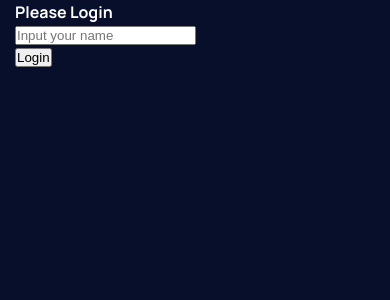
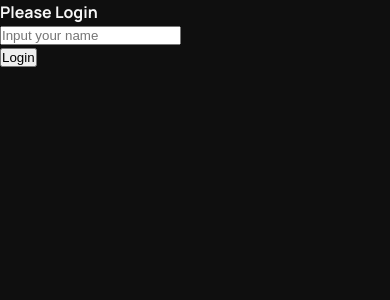
Before and after one commit to kashubyak/car-Catalog, a React (Vite) app: page / in a window 390 px wide. Shown: the top 300 px of the page. Built offline with nearby package versions, Linux system fonts and the light colour scheme; data requests are answered from the project's data file.

Commit message:
Commit changes: - updated maps of the machine for the responsive site - changing the color palette of the site - fixed a bug with the side menu - set fixed positions for header and side menu - changed the color palette in the side menu when the button is active

```diff
--- a/src/assets/style/global.css
+++ b/src/assets/style/global.css
@@ -1,24 +1,18 @@
 @import url('https://fonts.googleapis.com/css2?family=Manrope:wght@200;300;400;500;600;700;800&display=swap');
 
 .lightTheme {
-	--body-color: #f9f9f9;
-	--white-color: #000;
-	--theme-color: #aac8a7;
-	--black-color: #fff;
-	--search-color: #eeeeee;
-	--fire-bubble: #faf8f8;
-	--light-grey: #f2f2f2;
-	--deam-white: #000;
+	--body-color: #f7f7f7;
+	--white-color: #0f0f0f;
+	--theme-color: #607274;
+	--card-back: #f6f5f2;
+	--deam-white: #0f0f0f;
 }
 .darkTheme {
-	--body-color: #070f2b;
-	--white-color: #fff;
-	--theme-color: #874ccc;
-	--black-color: #000;
-	--search-color: #272933;
-	--fire-bubble: rgba(59, 65, 79, 0.5);
-	--light-grey: rgba(90, 94, 104, 0.5);
-	--deam-white: rgba(255, 255, 255, 0.5);
+	--body-color: #0f0f0f;
+	--white-color: #f7f7f7;
+	--theme-color: #008170;
+	--card-back: #222831;
+	--deam-white: #f7f7f7;
 }
 * {
 	margin: 0px;
@@ -35,7 +29,7 @@ body {
 h1 {
 	font-size: 32px;
 	line-height: 40px;
-	color: #fff;
+	color: var(--white-color);
 }
 h2 {
 	font-size: 26px;
--- a/src/components/screens/home/Home.tsx
+++ b/src/components/screens/home/Home.tsx
@@ -18,7 +18,7 @@ const Home = () => {
 	if (isLoading) return <p>Loading.....</p>
 
 	return (
-		<div style={{ maxWidth: '1920px', margin: '0px auto', padding: '0px 15px' }}>
+		<div style={{ maxWidth: '1920px', margin: '0px auto', marginBottom: '30px' }}>
 			<RegistrationMenu />
 			{user && (
 				<>
--- a/src/components/screens/home/header/Header.module.css
+++ b/src/components/screens/home/header/Header.module.css
@@ -4,8 +4,11 @@
 	justify-content: space-between;
 }
 .navbar {
-	padding: 15px 0px;
+	padding: 15px;
 	width: 100%;
+	position: fixed;
+	background-color: var(--body-color);
+	margin: 0px auto;
 }
 .navbar .navbarBrand {
 	font-size: 26px;
--- a/src/components/screens/home/header/hamburgerIcon/hamburgerIcon.modules.css
+++ b/src/components/screens/home/header/hamburgerIcon/hamburgerIcon.modules.css
@@ -23,7 +23,7 @@
 	height: 48px;
 	top: -6px;
 	left: -14px;
-	stroke: var(--white-color);
+	stroke: var(--deam-white);
 	stroke-width: 4px;
 	stroke-linecap: round;
 	stroke-linejoin: round;
@@ -49,7 +49,7 @@
 	--array-2: 107px;
 }
 .navTrigger.active svg {
-	stroke: var(--white-color);
+	stroke: var(--deam-white);
 }
 .navTrigger.active svg path {
 	--offset: 57px;
--- a/src/components/screens/home/main/ItemCar/carItem.module.css
+++ b/src/components/screens/home/main/ItemCar/carItem.module.css
@@ -0,0 +1,39 @@
+.container {
+	margin-top: 100px;
+	display: grid;
+	grid-template-columns: repeat(auto-fit, minmax(400px, 1fr));
+	gap: 10px;
+	width: 100%;
+}
+.dFlex {
+	display: flex;
+	justify-content: space-between;
+	align-items: center;
+}
+.card {
+	border-top-left-radius: 15px;
+	border-top-right-radius: 15px;
+	background: var(--card-back);
+	box-shadow: 0px 0px 5px rgba(0, 0, 0, 0.2);
+	width: 100%;
+}
+
+.card img {
+	max-width: 100%;
+	max-height: 100%;
+	aspect-ratio: 16 / 10;
+	object-fit: cover;
+	border-top-left-radius: 15px;
+	border-top-right-radius: 15px;
+}
+
+.carTitle {
+	font-size: 21px;
+	text-transform: capitalize;
+	color: var(--deam-white);
+	padding: 5px 10px;
+}
+
+.otherInfoCard {
+	padding: 24px;
+}
--- a/src/components/screens/home/main/ItemCar/СarItem.tsx
+++ b/src/components/screens/home/main/ItemCar/СarItem.tsx
@@ -5,21 +5,19 @@ import { CarItemPrice } from './СarItemPrice'
 
 const CarItem = ({ car }: { car: ICar }) => {
 	return (
-		<div key={car.id} className={homeStyle.borBlock}>
-			<div
-				className={homeStyle.image}
-				style={{
-					backgroundImage: `url(${car.image})`,
-				}}
-			></div>
+		<div key={car.id} className={homeStyle.card}>
+			<img src={car.image} alt='Car Image' className={homeStyle.imgFluid} />
+
 			<div className={homeStyle.info}>
-				<h2>
+				<h4 className={homeStyle.carTitle}>
 					{car.name} {car.model}
-				</h2>
-				<CarItemPrice price={car.price} />
-				<Link to={`/car/${car.id}`} className='btn'>
-					Read more
-				</Link>
+				</h4>
+				<div className={`${homeStyle.otherInfoCard} ${homeStyle.dFlex}`}>
+					<Link to={`/car/${car.id}`} className='btn'>
+						Read more
+					</Link>
+					<CarItemPrice price={car.price} />
+				</div>
 			</div>
 		</div>
 	)
--- a/src/components/screens/home/main/ItemCar/СarItemPrice.tsx
+++ b/src/components/screens/home/main/ItemCar/СarItemPrice.tsx
@@ -2,7 +2,7 @@ import { FC } from 'react'
 
 const CarItemPrice: FC<{ price: string }> = ({ price }) => {
 	return (
-		<p>
+		<p style={{ color: 'var(--deam-white)' }}>
 			{new Intl.NumberFormat('ru-RU', {
 				style: 'currency',
 				currency: 'USD',
--- a/src/components/screens/home/main/navBar/menuLinks/MenuLinks.tsx
+++ b/src/components/screens/home/main/navBar/menuLinks/MenuLinks.tsx
@@ -16,10 +16,8 @@ const MenuLinks = () => {
 	return (
 		<Transition in={open} timeout={0} unmountOnExit={true}>
 			{state => (
+				<div className={styles.containerLinks}>
 					<div className={`${styles.menuLinks} ${state}`}>
-					<div className={styles.switchTheme}>
-						<Switch />
-					</div>
 						<ul>
 							<li
 								className={`navItem ${activeItem === 'home' ? styles.active : ''}`}
@@ -57,6 +55,10 @@ const MenuLinks = () => {
 								</a>
 							</li>
 						</ul>
+						<div className={styles.switchTheme}>
+							<Switch />
+						</div>
+					</div>
 				</div>
 			)}
 		</Transition>
--- a/src/components/screens/home/main/navBar/menuLinks/menuLinks.module.css
+++ b/src/components/screens/home/main/navBar/menuLinks/menuLinks.module.css
@@ -1,26 +1,20 @@
+.containerLinks {
+	padding: 0px 10px;
+	height: 100%;
+	min-width: 150px;
+	margin-top: 100px;
+}
 .menuLinks {
-	transition: all 0.8s;
-	-webkit-transition: all 0.5s;
-	padding-right: 10px;
-	height: calc(100vh - 100px);
-}
-.headerContent {
-	display: block;
-}
-.menuLinks ul {
-	list-style: none;
+	position: fixed;
 }
 
 .menuLinks ul li {
 	margin: 11px 5px;
-}
-
-.menuLinks ul li:last-child {
-	margin-bottom: 0px;
+	list-style: none;
 }
 
 .menuLinks ul li a {
-	color: var(--white-color);
+	color: var(--deam-white);
 	transition: all 0.2s;
 	-webkit-transition: all 0.2s;
 	width: fit-content;
@@ -44,6 +38,7 @@
 	border-radius: 5px;
 	background-color: var(--theme-color);
 	margin-right: 12px;
+	color: var(--body-color);
 }
 .entering,
 .entered {
@@ -57,13 +52,15 @@
 	display: none;
 }
 @media (max-width: 600px) {
+	.containerLinks {
+		position: fixed;
+	}
 	.menuLinks {
 		position: absolute;
-		background-color: var(--body-color);
 	}
 	.switchTheme {
 		display: block;
-		padding-bottom: 10px;
+		padding-top: 11px;
 		text-align: center;
 	}
 }
--- a/src/components/ui/catalog.tsx
+++ b/src/components/ui/catalog.tsx
@@ -1,13 +1,13 @@
-import homeStyle from 'components/screens/home/main/ItemCar/carItem.module.css'
 import { CarItem } from 'components/screens/home/main/ItemCar/СarItem'
 import { FC } from 'react'
 import { ICar } from 'types/car.interface'
+import homeStyle from '../screens/home/main/ItemCar/carItem.module.css'
 interface iCatalog {
 	data?: ICar[]
 }
 const Catalog: FC<iCatalog> = ({ data = [] }) => {
 	return (
-		<div className={homeStyle.flexParent}>
+		<div className={homeStyle.container} style={{ padding: '0px 15px' }}>
 			{data.length ? (
 				data.map(car => <CarItem key={car.id} car={car} />)
 			) : (
```
Lines whose indentation alone changed are shown as unchanged.
